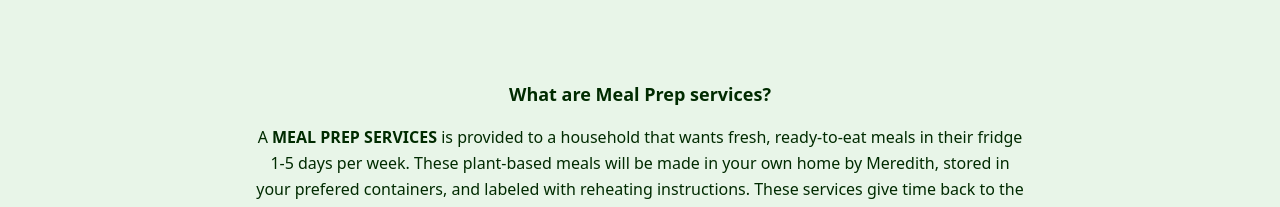
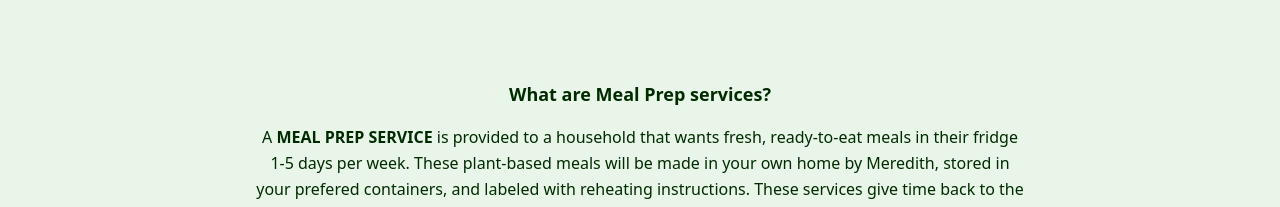
Before and after one commit to dancimo-lang/personal-chef-website, a Next.js app: page /meal-prep-services in a window 1280 px wide. Shown: the part 780-987 px from the top of the page. Built offline with nearby package versions, Linux system fonts and the light colour scheme.

Commit message:
Fix grammar: change 'MEAL PREP SERVICES' to 'MEAL PREP SERVICE'

```diff
--- a/src/app/meal-prep-services/page.tsx
+++ b/src/app/meal-prep-services/page.tsx
@@ -100,7 +100,7 @@ export default function MealPrepServices() {
                 What are Meal Prep services?
               </h2>
               <p className="text-base sm:text-lg md:text-xl lg:text-2xl xl:text-base leading-relaxed max-w-3xl mx-auto" style={{color: '#002b00'}}>
-                A <strong>MEAL PREP SERVICES</strong> is provided to a household that wants fresh, ready-to-eat meals in their fridge 1-5 days per week. These plant-based meals will be made in your own home by Meredith, stored in your prefered containers, and labeled with reheating instructions. These services give time back to the family or individual and help to get more locally grown, plant-based meals into your weekly routine.
+                A <strong>MEAL PREP SERVICE</strong> is provided to a household that wants fresh, ready-to-eat meals in their fridge 1-5 days per week. These plant-based meals will be made in your own home by Meredith, stored in your prefered containers, and labeled with reheating instructions. These services give time back to the family or individual and help to get more locally grown, plant-based meals into your weekly routine.
               </p>
             </div>
             <div>
```
